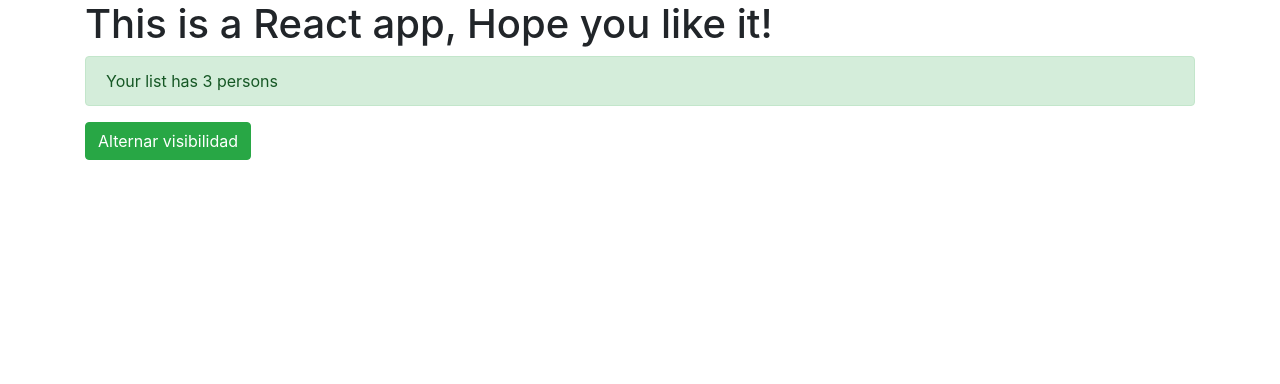
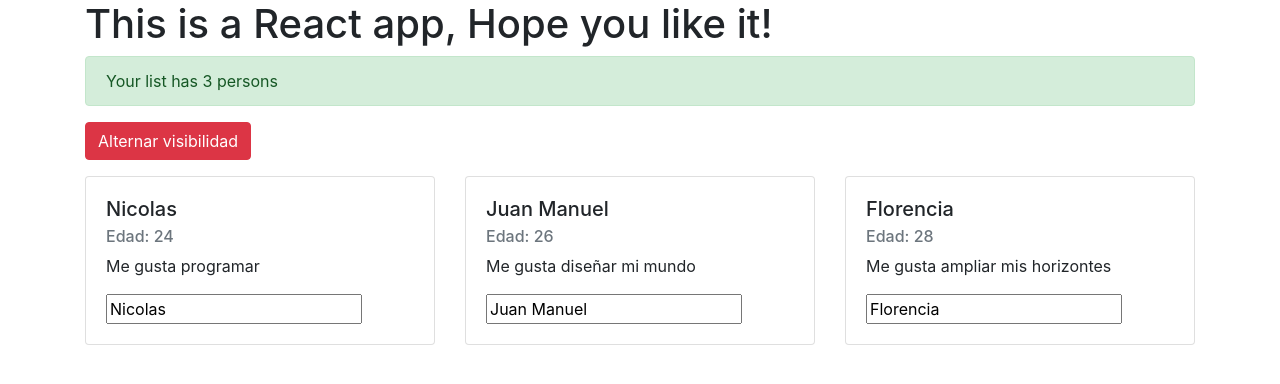
Before and after one commit to NicolasAversa/react_experiments, a React (Create React App) app in the folder react-tutos/: page / in a window 1280 px wide. Shown: the top 384 px of the page. Built offline with nearby package versions, Linux system fonts and the light colour scheme.

Commit message:
Proptypes

```diff
--- a/react-tutos/package.json
+++ b/react-tutos/package.json
@@ -7,6 +7,7 @@
     "@testing-library/react": "^9.5.0",
     "@testing-library/user-event": "^7.2.1",
     "bootstrap": "^4.5.0",
+    "prop-types": "^15.7.2",
     "react": "^16.13.1",
     "react-bootstrap": "^1.0.1",
     "react-dom": "^16.13.1",
--- a/react-tutos/src/components/Header/Header.jsx
+++ b/react-tutos/src/components/Header/Header.jsx
@@ -1,13 +1,22 @@
-import React, { useEffect } from "react";
+import React, { useEffect, useRef } from "react";
 
+import PropTypes from "prop-types";
 import Col from "react-bootstrap/Col";
 import Alert from "react-bootstrap/Alert";
 import Button from "react-bootstrap/Button";
 
-const Header = (props) => {
+const propTypes = {
+  showPersons: PropTypes.bool,
+  personsLength: PropTypes.number,
+};
+
+function Header(props) {
   useEffect(() => {
-    console.log("Use effect");
-  });
+    //console.log("Use effect");
+    toggleButtonRef.current.click();
+  }, []);
+
+  const toggleButtonRef = useRef(null);
 
   let buttonVariant = "";
   if (props.showPersons) {
@@ -31,11 +40,17 @@
       <Alert variant={alertVariant} className="mb-3">
         Your list has {props.personsLength} persons
       </Alert>
-      <Button variant={buttonVariant} onClick={props.click}>
+      <Button
+        ref={toggleButtonRef}
+        variant={buttonVariant}
+        onClick={props.click}
+      >
         Alternar visibilidad
       </Button>
     </Col>
   );
-};
+}
+
+Header.propTypes = propTypes;
 
 export default Header;
--- a/react-tutos/src/components/PersonList/Person/Person.jsx
+++ b/react-tutos/src/components/PersonList/Person/Person.jsx
@@ -1,27 +1,36 @@
 import React from "react";
 
+import PropTypes from "prop-types";
 import Col from "react-bootstrap/Col";
 import Card from "react-bootstrap/Card";
 
-const Person = (props) => {
+const propTypes = {
+  person: PropTypes.object,
+  click: PropTypes.func,
+  change: PropTypes.func,
+};
+
+function Person(props) {
   return (
     <Col xs={4}>
       <Card className="mb-3">
         <Card.Body>
-          <Card.Title onClick={props.click}>{props.data.name}</Card.Title>
+          <Card.Title onClick={props.click}>{props.person.name}</Card.Title>
           <Card.Subtitle className="mb-2 text-muted">
-            Edad: {props.data.age}
+            Edad: {props.person.age}
           </Card.Subtitle>
           <Card.Text>{props.children} </Card.Text>
           <input
             type="text"
             onChange={props.change}
-            defaultValue={props.data.name}
+            defaultValue={props.person.name}
           />
         </Card.Body>
       </Card>
     </Col>
   );
-};
+}
+
+Person.propTypes = propTypes;
 
 export default Person;
--- a/react-tutos/src/components/PersonList/PersonsList.jsx
+++ b/react-tutos/src/components/PersonList/PersonsList.jsx
@@ -1,14 +1,23 @@
 import React from "react";
+
+import PropTypes from "prop-types";
 import Person from "./Person/Person.jsx";
 
-const PersonsList = (props) => {
+const propTypes = {
+  showPersons: PropTypes.bool,
+  persons: PropTypes.arrayOf(PropTypes.object),
+  click: PropTypes.func,
+  change: PropTypes.func,
+};
+
+function PersonsList(props) {
   let personsList = null;
   if (props.showPersons) {
     personsList = props.persons.map((person, index) => {
       return (
         <Person
           key={person.id}
-          data={person}
+          person={person}
           click={props.click.bind(this, index)}
           change={props.change.bind(this, person.id)}
         >
@@ -18,6 +27,8 @@
     });
   }
   return <>{personsList}</>;
-};
+}
+
+PersonsList.propTypes = propTypes;
 
 export default PersonsList;
```
